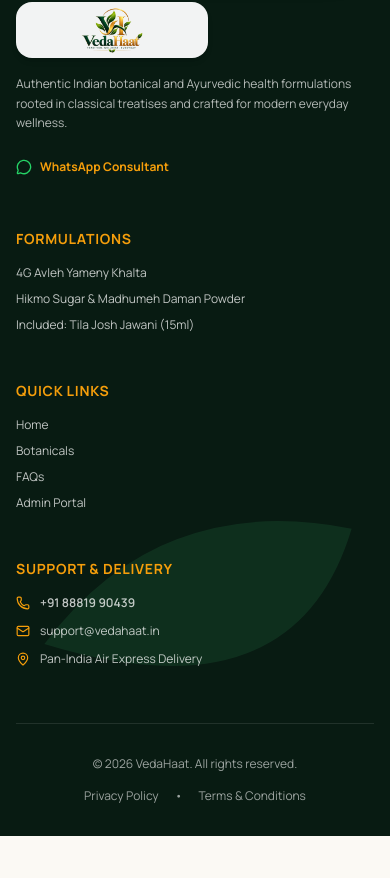
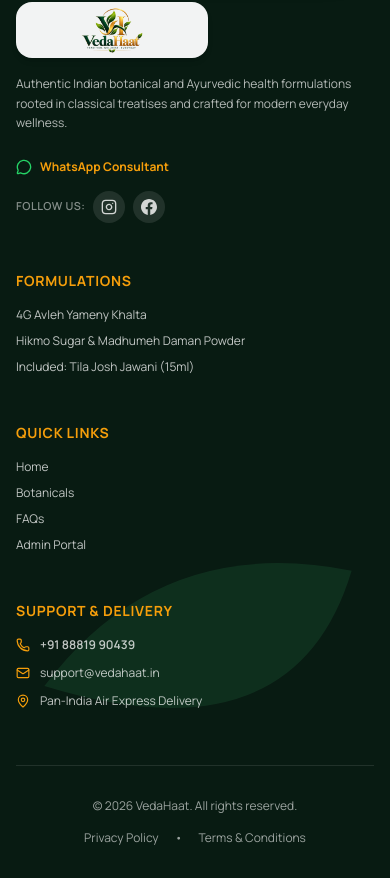
Before and after one commit to beyondbots360-hash/vedahaat, a Next.js app: page / in a window 390 px wide. Shown: the part 7082-7960 px from the top of the page. Before the commit the page ends 7918 px from the top, so only its background shows below. Built offline with nearby package versions, Linux system fonts and the light colour scheme; no server answers; the database is empty.

Commit message:
feat(social): add Instagram and Facebook links to Footer and Mobile Navigation

```diff
--- /dev/null
+++ b/src/components/icons/SocialIcons.tsx
@@ -0,0 +1,39 @@
+import React from "react";
+
+export const SOCIAL_LINKS = {
+  instagram: "https://www.instagram.com/vedahaat/",
+  facebook: "https://www.facebook.com/profile.php?id=61595068305349",
+  whatsapp: "https://wa.me/918881990439",
+};
+
+export function InstagramIcon({ className = "w-4 h-4" }: { className?: string }) {
+  return (
+    <svg
+      viewBox="0 0 24 24"
+      fill="none"
+      stroke="currentColor"
+      strokeWidth="2"
+      strokeLinecap="round"
+      strokeLinejoin="round"
+      className={className}
+      aria-hidden="true"
+    >
+      <rect width="20" height="20" x="2" y="2" rx="5" ry="5" />
+      <path d="M16 11.37A4 4 0 1 1 12.63 8 4 4 0 0 1 16 11.37z" />
+      <line x1="17.5" x2="17.51" y1="6.5" y2="6.5" />
+    </svg>
+  );
+}
+
+export function FacebookIcon({ className = "w-4 h-4" }: { className?: string }) {
+  return (
+    <svg
+      viewBox="0 0 24 24"
+      fill="currentColor"
+      className={className}
+      aria-hidden="true"
+    >
+      <path d="M24 12.073c0-6.627-5.373-12-12-12s-12 5.373-12 12c0 5.99 4.388 10.954 10.125 11.854v-8.385H7.078v-3.47h3.047V9.43c0-3.007 1.792-4.669 4.533-4.669 1.312 0 2.686.235 2.686.235v2.953H15.83c-1.491 0-1.956.925-1.956 1.874v2.25h3.328l-.532 3.47h-2.796v8.385C19.612 23.027 24 18.062 24 12.073z" />
+    </svg>
+  );
+}
--- a/src/components/layout/Footer.tsx
+++ b/src/components/layout/Footer.tsx
@@ -2,7 +2,8 @@
 
 import Image from "next/image";
 import Link from "next/link";
-import { Phone, Mail, MessageCircle, MapPin, ArrowRight } from "lucide-react";
+import { Phone, Mail, MessageCircle, MapPin } from "lucide-react";
+import { SOCIAL_LINKS, InstagramIcon, FacebookIcon } from "@/components/icons/SocialIcons";
 
 export default function Footer() {
   return (
@@ -72,9 +73,9 @@
             <p className="text-xs text-white/70 leading-relaxed max-w-sm">
               Authentic Indian botanical and Ayurvedic health formulations rooted in classical treatises and crafted for modern everyday wellness.
             </p>
-            <div className="pt-2">
+            <div className="pt-2 space-y-3">
               <a
-                href="https://wa.me/918881990439"
+                href={SOCIAL_LINKS.whatsapp}
                 target="_blank"
                 rel="noreferrer"
                 className="inline-flex items-center gap-2 text-xs font-bold text-[#F59E0B] hover:text-white transition-colors"
@@ -82,6 +83,30 @@
                 <MessageCircle className="w-4 h-4 text-[#25D366]" />
                 <span>WhatsApp Consultant</span>
               </a>
+
+              <div className="flex items-center gap-2 pt-1">
+                <span className="text-[11px] text-white/50 uppercase tracking-wider font-semibold">
+                  Follow Us:
+                </span>
+                <a
+                  href={SOCIAL_LINKS.instagram}
+                  target="_blank"
+                  rel="noreferrer"
+                  aria-label="Follow VedaHaat on Instagram"
+                  className="w-8 h-8 rounded-full bg-white/10 hover:bg-[#E1306C] hover:text-white flex items-center justify-center text-white/80 transition-all duration-300"
+                >
+                  <InstagramIcon className="w-4 h-4" />
+                </a>
+                <a
+                  href={SOCIAL_LINKS.facebook}
+                  target="_blank"
+                  rel="noreferrer"
+                  aria-label="Follow VedaHaat on Facebook"
+                  className="w-8 h-8 rounded-full bg-white/10 hover:bg-[#1877F2] hover:text-white flex items-center justify-center text-white/80 transition-all duration-300"
+                >
+                  <FacebookIcon className="w-4 h-4" />
+                </a>
+              </div>
             </div>
           </div>
 
@@ -167,6 +192,7 @@
         {/* Bottom Rights Bar */}
         <div className="pt-8 flex flex-col sm:flex-row items-center justify-between gap-4 text-xs text-white/60">
           <p>© {new Date().getFullYear()} VedaHaat. All rights reserved.</p>
+          <div className="flex items-center gap-6">
             <div className="flex items-center gap-4">
               <Link href="/" className="hover:text-white transition-colors">
                 Privacy Policy
@@ -176,6 +202,27 @@
                 Terms & Conditions
               </Link>
             </div>
+            <div className="hidden sm:flex items-center gap-3 pl-4 border-l border-white/10">
+              <a
+                href={SOCIAL_LINKS.instagram}
+                target="_blank"
+                rel="noreferrer"
+                aria-label="Instagram"
+                className="text-white/60 hover:text-[#E1306C] transition-colors"
+              >
+                <InstagramIcon className="w-4 h-4" />
+              </a>
+              <a
+                href={SOCIAL_LINKS.facebook}
+                target="_blank"
+                rel="noreferrer"
+                aria-label="Facebook"
+                className="text-white/60 hover:text-[#1877F2] transition-colors"
+              >
+                <FacebookIcon className="w-4 h-4" />
+              </a>
+            </div>
+          </div>
         </div>
       </div>
     </footer>
--- a/src/components/layout/Navbar.tsx
+++ b/src/components/layout/Navbar.tsx
@@ -4,6 +4,7 @@
 import Image from "next/image";
 import Link from "next/link";
 import { Menu, X, ArrowRight, Phone } from "lucide-react";
+import { SOCIAL_LINKS, InstagramIcon, FacebookIcon } from "@/components/icons/SocialIcons";
 
 export default function Navbar() {
   const [mobileMenuOpen, setMobileMenuOpen] = useState(false);
@@ -128,7 +129,7 @@
               <span>Call: +91 88819 90439</span>
             </a>
           </nav>
-          <div className="pt-2">
+          <div className="pt-2 space-y-4">
             <Link
               href="/#products"
               onClick={() => setMobileMenuOpen(false)}
@@ -137,6 +138,30 @@
               <span>Shop Now</span>
               <ArrowRight className="w-4 h-4 ml-1" />
             </Link>
+
+            <div className="pt-2 border-t border-white/10 flex items-center justify-between text-xs text-white/70">
+              <span className="font-semibold text-white/80">Follow VedaHaat:</span>
+              <div className="flex items-center gap-2">
+                <a
+                  href={SOCIAL_LINKS.instagram}
+                  target="_blank"
+                  rel="noreferrer"
+                  aria-label="Follow on Instagram"
+                  className="w-8 h-8 rounded-full bg-white/10 hover:bg-[#E1306C] hover:text-white flex items-center justify-center text-white/80 transition-all duration-300"
+                >
+                  <InstagramIcon className="w-4 h-4" />
+                </a>
+                <a
+                  href={SOCIAL_LINKS.facebook}
+                  target="_blank"
+                  rel="noreferrer"
+                  aria-label="Follow on Facebook"
+                  className="w-8 h-8 rounded-full bg-white/10 hover:bg-[#1877F2] hover:text-white flex items-center justify-center text-white/80 transition-all duration-300"
+                >
+                  <FacebookIcon className="w-4 h-4" />
+                </a>
+              </div>
+            </div>
           </div>
         </div>
       )}
```
Lines whose indentation alone changed are shown as unchanged.
